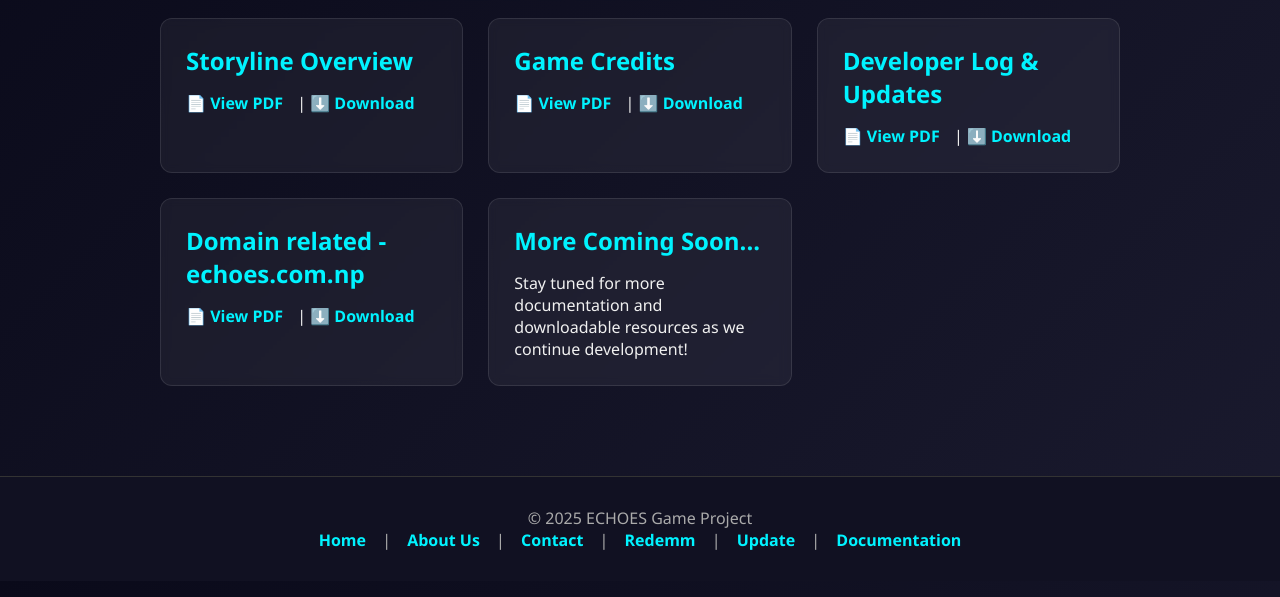
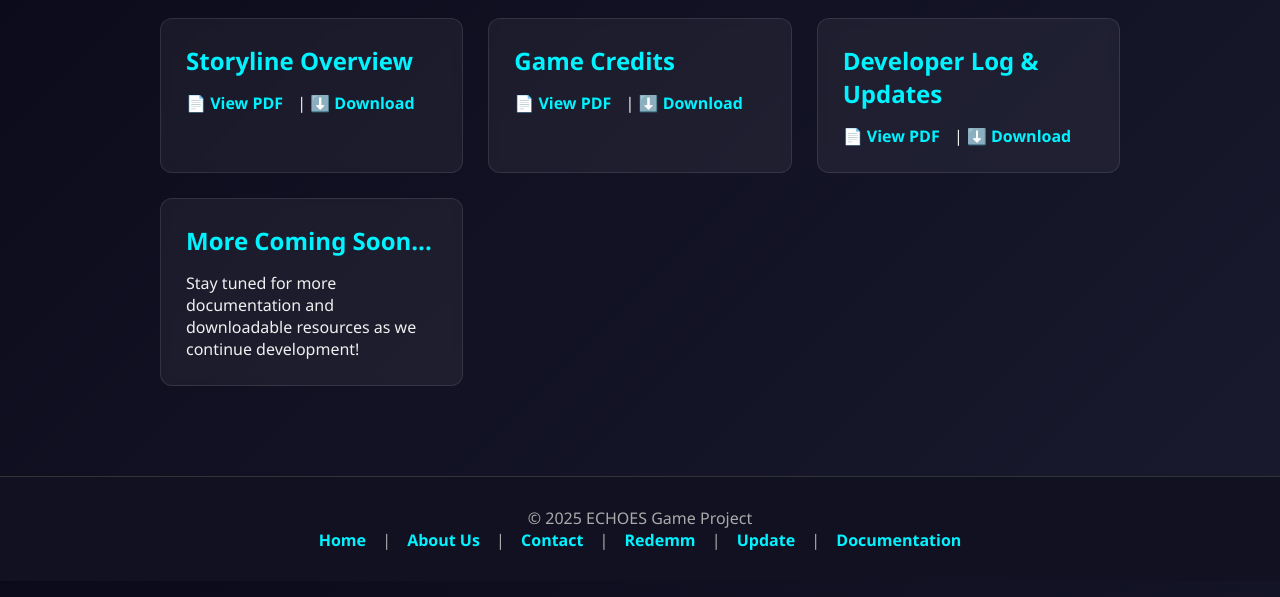
Before and after one commit to sausin123/echoes-site, a plain HTML site: page docs.html in a window 1280 px wide. Shown: the part 203-800 px from the top of the page. Drawn offline with Linux system fonts and the light colour scheme.

Commit message:
Update docs.html

```diff
--- a/docs.html
+++ b/docs.html
@@ -4,6 +4,7 @@
   <meta charset="UTF-8" />
   <meta name="viewport" content="width=device-width, initial-scale=1.0"/>
   <title>Documentation - ECHOES</title>
+   <link rel="icon" type="image/png" href="./img/logo.jpg">
   <style>
     * {
       margin: 0;
@@ -209,10 +210,10 @@
         <h2>Developer Log & Updates</h2>
         <p><a href="./docs/Echoes of the Past.pdf" target="_blank">📄 View PDF</a> | <a href="./docs/Echoes of the Past.pdf" download>⬇️ Download</a></p>
       </div>
-      <div class="doc-card">
+<!--       <div class="doc-card">
         <h2>Domain related - echoes.com.np</h2>
         <p><a href="./docs/Echoes_coverletter.pdf" target="_blank">📄 View PDF</a> | <a href="./docs/Echoes_coverletter.pdf" download>⬇️ Download</a></p>
-      </div>
+      </div> -->
       <div class="doc-card">
         <h2>More Coming Soon...</h2>
         <p>Stay tuned for more documentation and downloadable resources as we continue development!</p>
```
